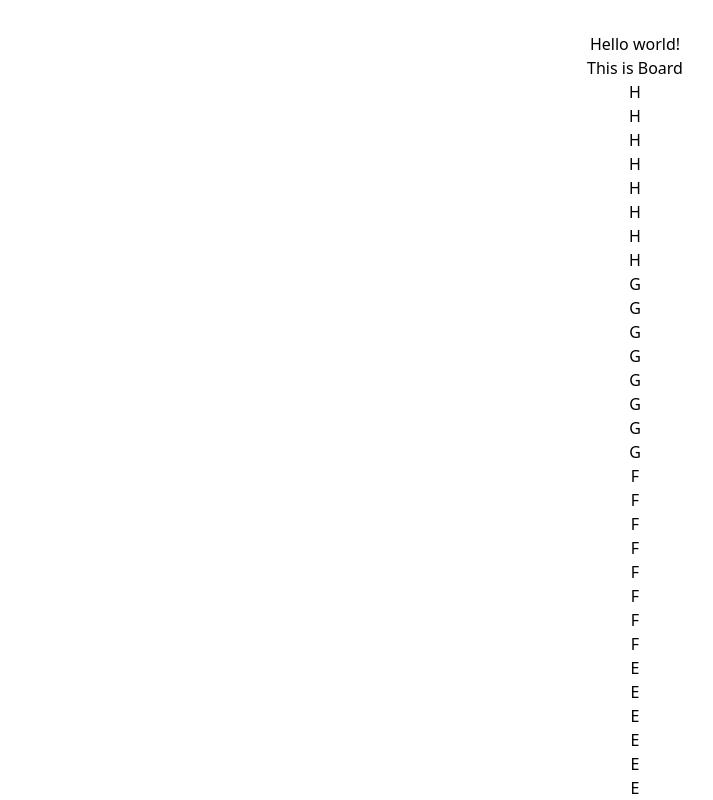
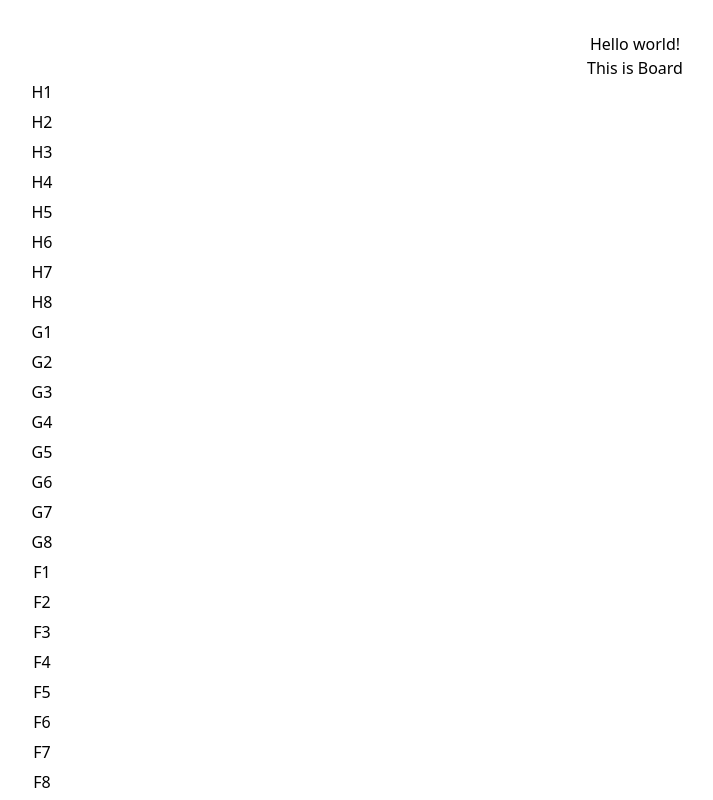
Before and after one commit to tordvb10/ChessWithReactTS, a React (Vite) app: page / in a window 1280 px wide. Shown: the top 800 px of the page, without its empty margins (5-718 px from the left). Built offline with nearby package versions, Linux system fonts and the light colour scheme.

Commit message:
brett laget

```diff
--- a/src/components/Board/Board.module.css
+++ b/src/components/Board/Board.module.css
@@ -0,0 +1,4 @@
+.BoardPiece {
+    width: 30px;
+    height: 30px;
+}
--- a/src/components/Board/Board.tsx
+++ b/src/components/Board/Board.tsx
@@ -1,11 +1,13 @@
 //import BoardPiece from "../BoardPiece/BoardPiece.tsx";
 import {data as BoardData} from "../../Data/Board/BoardData.json"
+import styleBoard from "./Board.module.css"
 export default function Board(){
     const BoardArray = BoardData.BoardArray;
     console.log(BoardArray)
     return (
         <>
         <h1>This is Board</h1>
+            <div className="GridContainer grid grid-cols-8">
                 {
                     BoardArray.map((BoardField)=>{
                         return(
@@ -14,8 +16,8 @@ export default function Board(){
                                     BoardField.map((BoardPiece)=>{
                                         console.log(BoardPiece)
                                         return(
-                                        <div>
-                                            {BoardPiece.letter}
+                                            <div className={styleBoard.BoardPiece} key={`${BoardPiece.letter}${BoardPiece.number}`}>
+                                                {BoardPiece.letter}{BoardPiece.number}
                                             </div>
                                         )
                                     })
@@ -24,6 +26,7 @@ export default function Board(){
                         )
                     })
                 }
+            </div>
         </>
     )
 }
```
Lines whose indentation alone changed are shown as unchanged.
